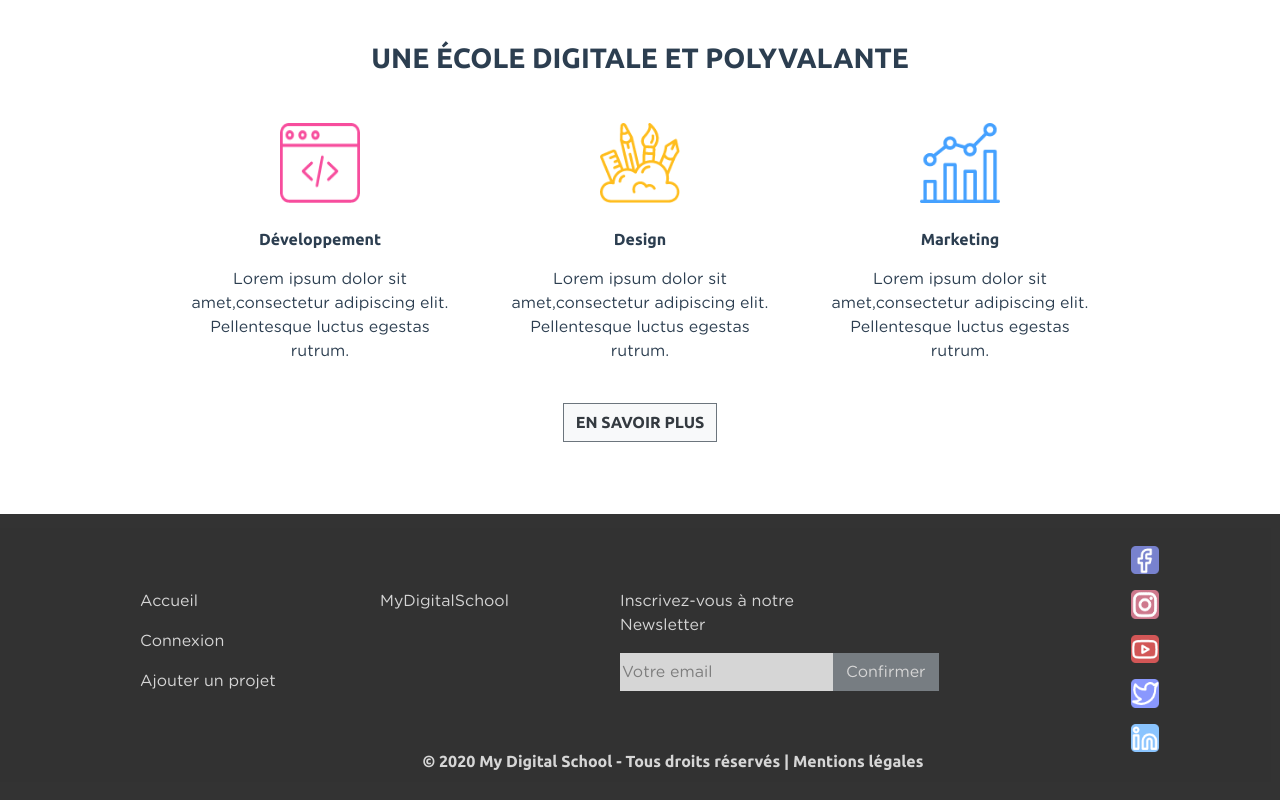
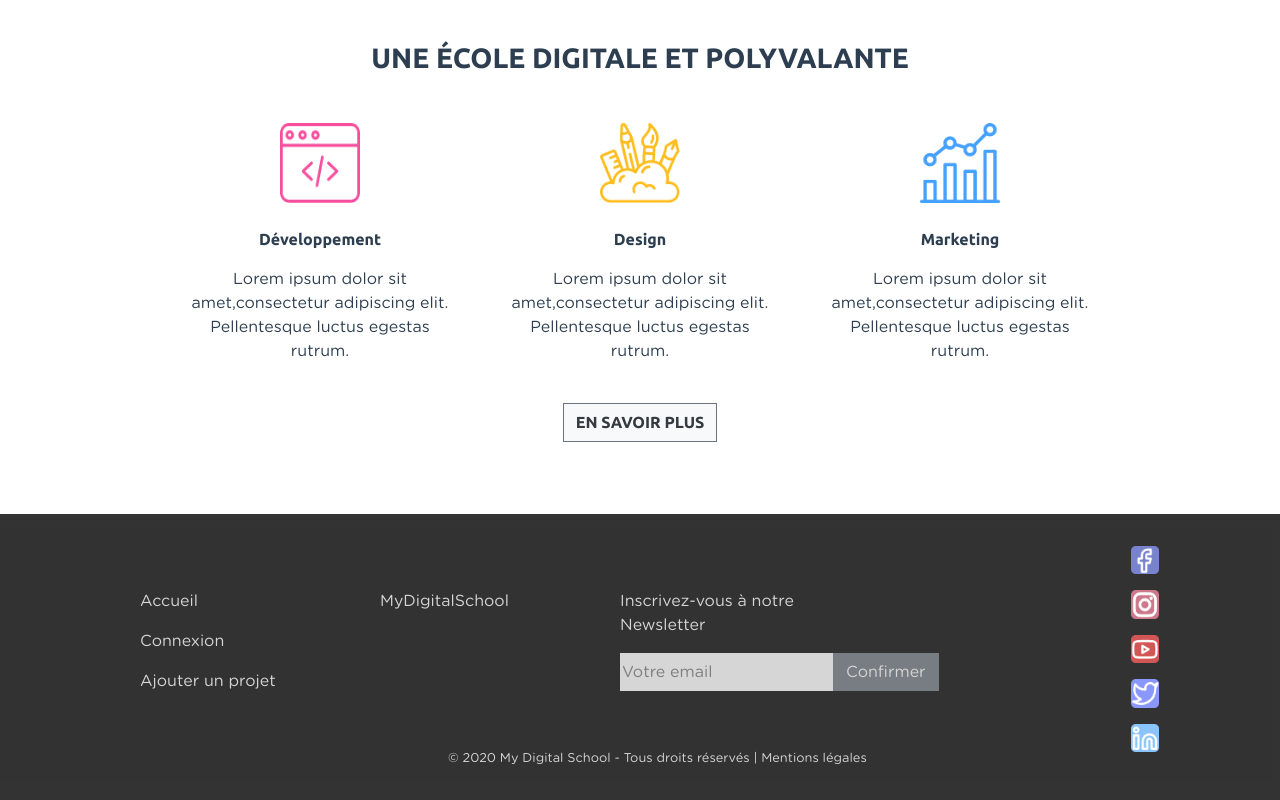
Before and after one commit to BlueFaste/MyCreativeWeek-Accessibilite, a Vue app: page / in a window 1280 px wide. Shown: the part 2521-3321 px from the top of the page. Built offline with nearby package versions, Linux system fonts and the light colour scheme.

Commit message:
correction droits reservés et mentions légales

```diff
--- a/src/components/Footer.vue
+++ b/src/components/Footer.vue
@@ -18,7 +18,7 @@
 					</form>
 				</div>
 			</div>
-			<p id="mentionLegal" class="ubuntu-B">© 2020 My Digital School - Tous droits réservés | Mentions légales</p>
+			<p id="mentionLegal">© 2020 My Digital School - Tous droits réservés | <a href="https://www.mydigitalschool.com/mentions-legales" class="text-white" title="Mentions Légales - nouvel onglet" target="_blank"> Mentions légales</a></p>
 
 		</div>
 		<ul role="list">
@@ -74,9 +74,10 @@ ul li, label {
 #mentionLegal{
 	/*align-self: flex-end;*/
 	position: absolute;
-	left: 33%;
+	left: 35%;
 	color: white;
 	opacity: 80%;
+  font-size: 0.8rem;
 }
 
 </style>
```
